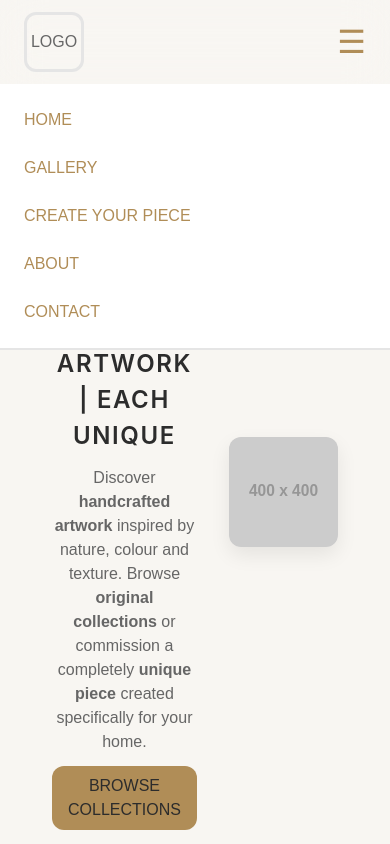
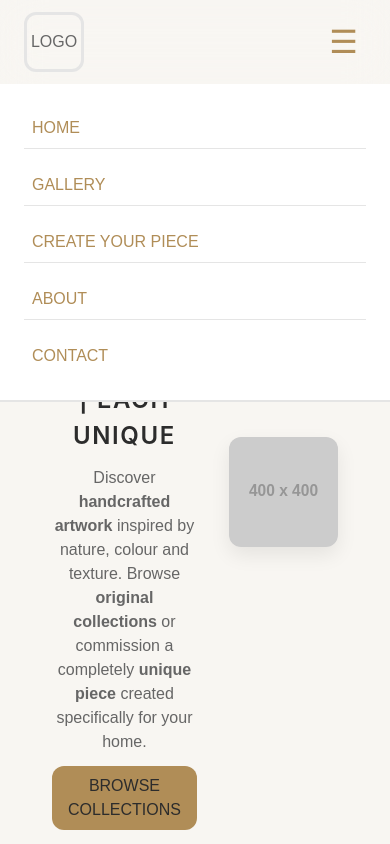
Before and after one commit to Emmet22/artist-website-template, a React (Vite) app: page / in a window 390 px wide. Both pictures are taken after a click on the button "Toggle navigation menu". Shown: the top 844 px of the page. Built offline with nearby package versions, Linux system fonts and the light colour scheme.

Commit message:
#5 improve mobile navbar design

```diff
--- a/src/components/layout/Navbar.module.css
+++ b/src/components/layout/Navbar.module.css
@@ -78,27 +78,54 @@
         color: var(--clr-accent);
 
         cursor: pointer;
+        padding: 0.5rem;
     }
 
     .navLinks {
-        display: none;
-    }
-
-    .navLinks.open {
         display: flex;
         flex-direction: column;
-        gap: 1.5rem;
+        gap: 1rem;
 
         position: absolute;
         top: 100%;
         left: 0;
-
         width: 100%;
 
         padding: 1.5rem;
-
         background: var(--clr-surface);
         border-bottom: 2px solid var(--clr-border);
+
+        /* for animation */
+        max-height: 0;
+        overflow: hidden;
+        opacity: 0;
+        visibility: hidden;
+
+        transition:
+            max-height 0.3s ease,
+            opacity 0.3s ease,
+            visibility 0.3s ease;
+    }
+
+    .navLinks.open {
+        max-height: 500px; /* large value */
+        opacity: 1;
+        visibility: visible;
+    }
+
+    .navLinks li {
+        width: 100%;
+        border-bottom: 1px solid var(--clr-border);
+    }
+
+    /* get rid of last links border becayse it looks weird */
+    .navLinks li:last-child {
+        border-bottom: none;
+    }
+
+    .navLinks a {
+        display: block;
+        padding: 0.5rem;
     }
 
 }
--- a/src/components/layout/Navbar.tsx
+++ b/src/components/layout/Navbar.tsx
@@ -6,6 +6,10 @@ import styles from './Navbar.module.css';
 function Navbar() {
 
   const [menuOpen, setMenuOpen] = useState(false);
+
+  const closeMenu = () => {
+    setMenuOpen(false);
+  }
 
   return (
     <nav className={styles.navbar}>
@@ -22,11 +26,11 @@ function Navbar() {
       </button>
 
       <ul className={`${styles.navLinks} ${menuOpen ? styles.open : ""}`}>
-        <li><Link to="/">HOME</Link></li>
-        <li><Link to="/gallery">GALLERY</Link></li>
-        <li><Link to="/commission">CREATE YOUR PIECE</Link></li>
-        <li><Link to="/about">ABOUT</Link></li>
-        <li><Link to="/contact">CONTACT</Link></li>
+        <li><Link to="/" onClick={closeMenu}>HOME</Link></li>
+        <li><Link to="/gallery" onClick={closeMenu}>GALLERY</Link></li>
+        <li><Link to="/commission" onClick={closeMenu}>CREATE YOUR PIECE</Link></li>
+        <li><Link to="/about" onClick={closeMenu}>ABOUT</Link></li>
+        <li><Link to="/contact" onClick={closeMenu}>CONTACT</Link></li>
       </ul>
       </nav>
   );
```
